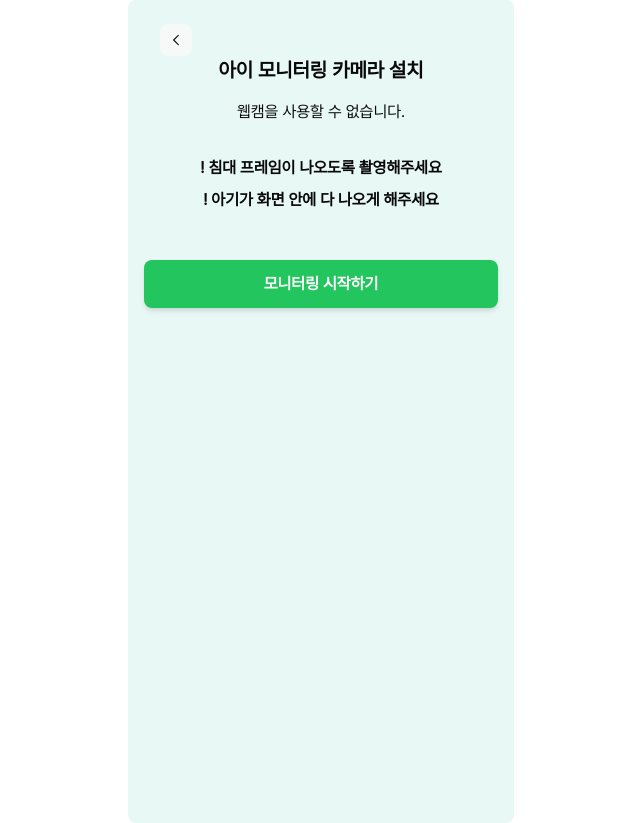
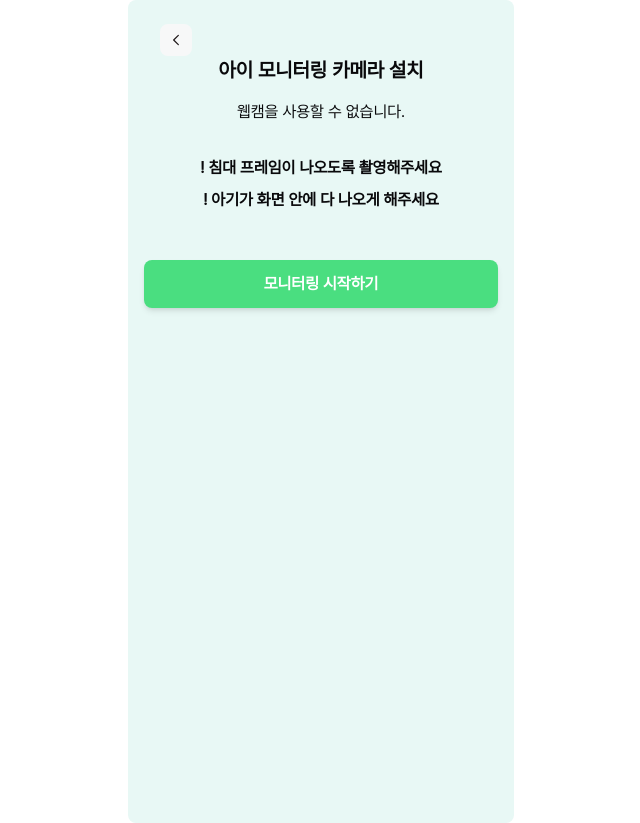
Before and after one commit to yxun20/dingle_frontend, a React (Vite) app: page /scan in a window 1280 px wide. Shown: the whole page, without its empty margins (319-959 px from the left). Built offline with nearby package versions, Linux system fonts and the light colour scheme; no server answers; what tailwindcss-truncate-multiline would draw is missing.

Commit message:
Update ScanPage.tsx

```diff
--- a/src/pages/ScanPage.tsx
+++ b/src/pages/ScanPage.tsx
@@ -27,7 +27,7 @@ const Dashboard = () => {
 
       {/* 모니터링 시작하기 버튼 */}
       <button
-        className="bg-green-500 text-white py-3 px-6 rounded-lg shadow-md w-full mx-5 font-bold mt-6 mb-2"
+        className="bg-green-400 text-white py-3 px-6 rounded-lg shadow-md w-full mx-5 font-bold mt-6 mb-2"
         onClick={() => navigate('/monitor-pose')}
       >
         모니터링 시작하기
```
